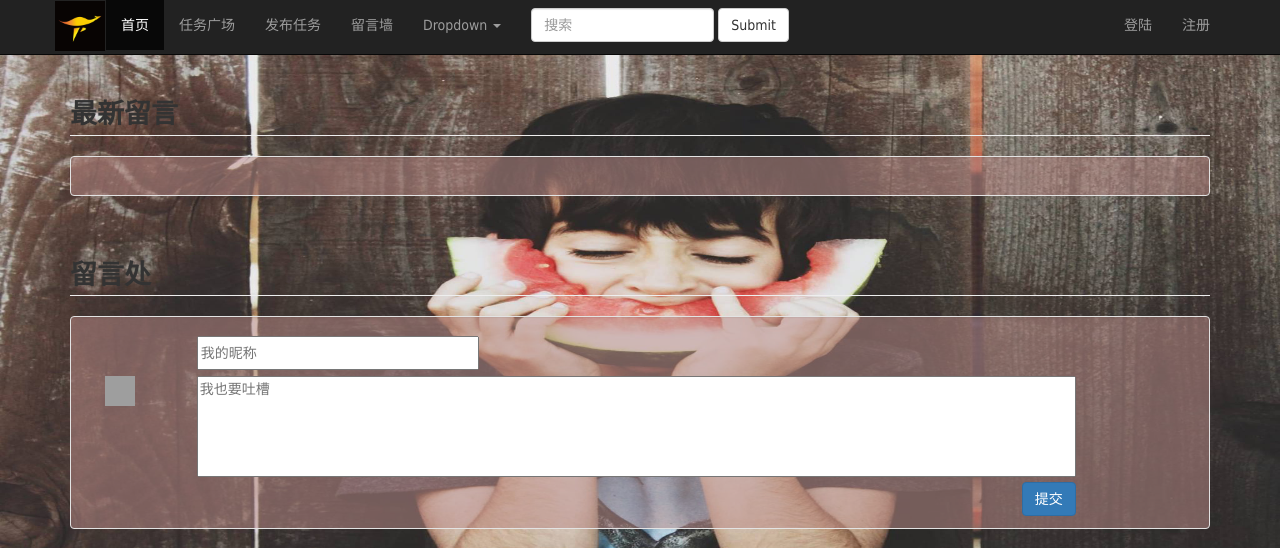
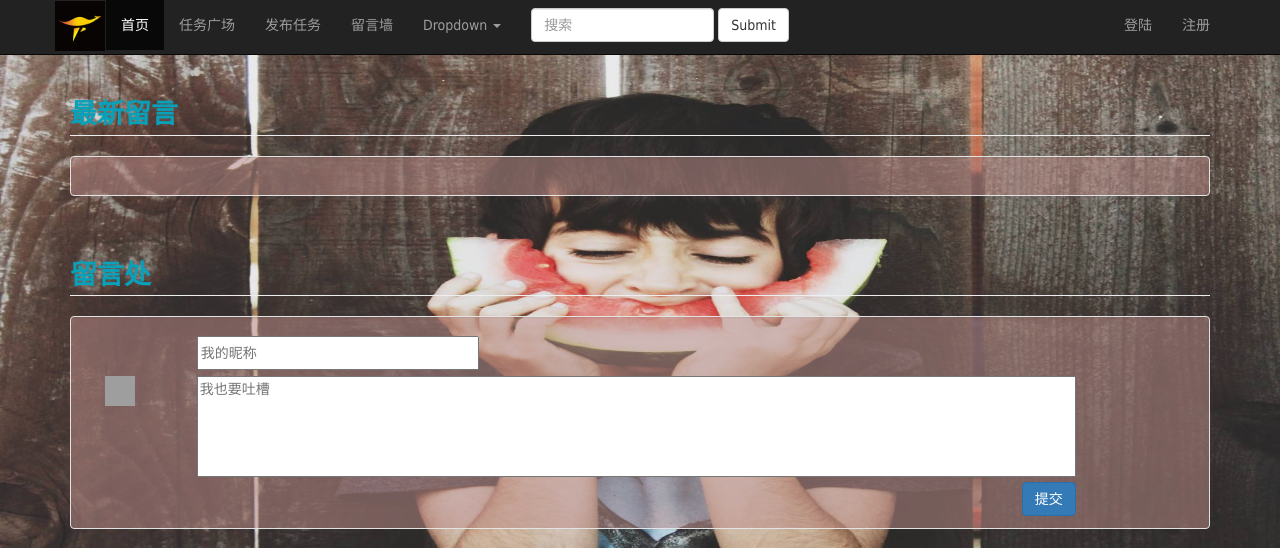
Before and after one commit to hopeaktian/roomate2, a Flask app: page /messagewall in a window 1280 px wide. Shown: the top 548 px of the page. Run offline with Flask 2, Linux system fonts and the light colour scheme; data that the repository does not hold is empty; some libraries are stand-ins or nearby versions; grey boxes are pictures that could not be loaded.

Commit message:
change color in comment in web.

```diff
--- a/templates/messagewall.html
+++ b/templates/messagewall.html
@@ -23,7 +23,7 @@
 <br>
     <div class="container">
         <div class="heading" style="margin-bottom: -19px">
-            <header class="text-uppercase" style="font-weight: bolder; font-size: 27px;">最新留言</header>
+            <header class="text-uppercase" style="font-weight: bolder; font-size: 27px; color: #09a0ba">最新留言</header>
         </div>
         <hr>
         <div>
@@ -53,7 +53,7 @@
         <br>
         <div class="container" >
             <div class="heading" style="margin-bottom: -19px">
-                <header class="text-uppercase" style="font-weight: bolder; font-size: 27px;">留言处</header>
+                <header class="text-uppercase" style="font-weight: bolder; font-size: 27px; color: #09a0ba">留言处</header>
             </div>
             <hr>
             <div class="comment-post well" style="height: 213px; background-color: #bc8d8a82;">
```
